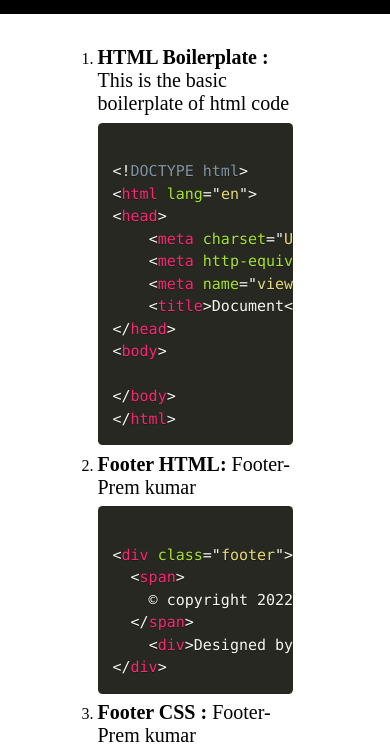
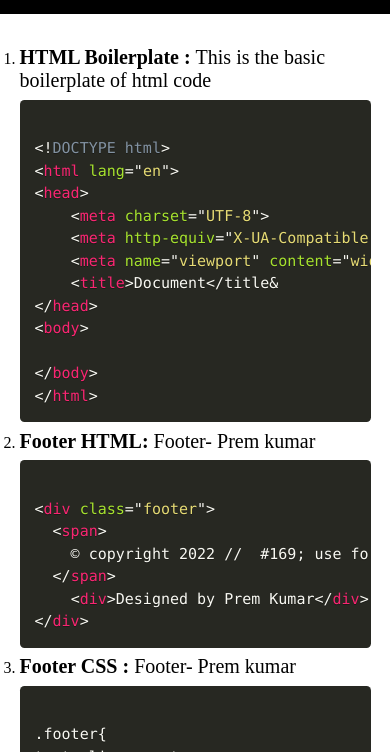
Before and after one commit to Premst/prem-cheatsheet, a plain HTML site: page index.html in a window 390 px wide. Shown: the part 58-810 px from the top of the page. Drawn offline with Linux system fonts and the light colour scheme.

Commit message:
Update index.css

```diff
--- a/index.css
+++ b/index.css
@@ -33,3 +33,8 @@ pre{
     border-radius: 15px !important;
     padding: 5px 14px !important;
 }
+@media (max-width:650px){
+    .container{
+        width: 90vw;
+    }
+}
```
